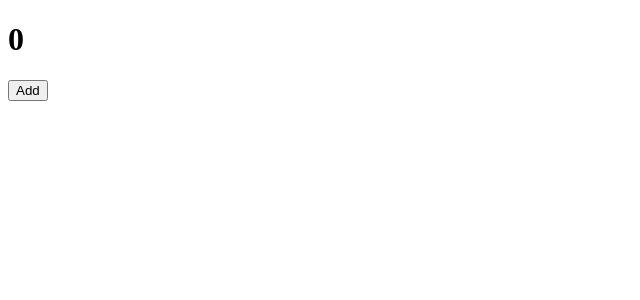
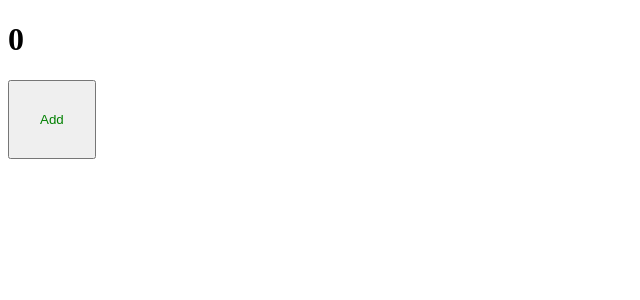
Before and after one commit to Forellko/utv-pro, a React app: page / in a window 1280 px wide. Shown: the top 300 px of the page, without its empty margins (0-640 px from the left). Built offline with nearby package versions, Linux system fonts and the light colour scheme.

Commit message:
Add conter style

```diff
--- /dev/null
+++ b/src/components/Counter.scss
@@ -0,0 +1,4 @@
+button {
+  padding: 30px;
+  color: green;
+}
--- a/src/components/Counter.tsx
+++ b/src/components/Counter.tsx
@@ -1,4 +1,5 @@
 import React, { useState } from 'react';
+import './Counter.scss';
 
 export function Counter() {
   const [count, setCount] = useState(0);
```
